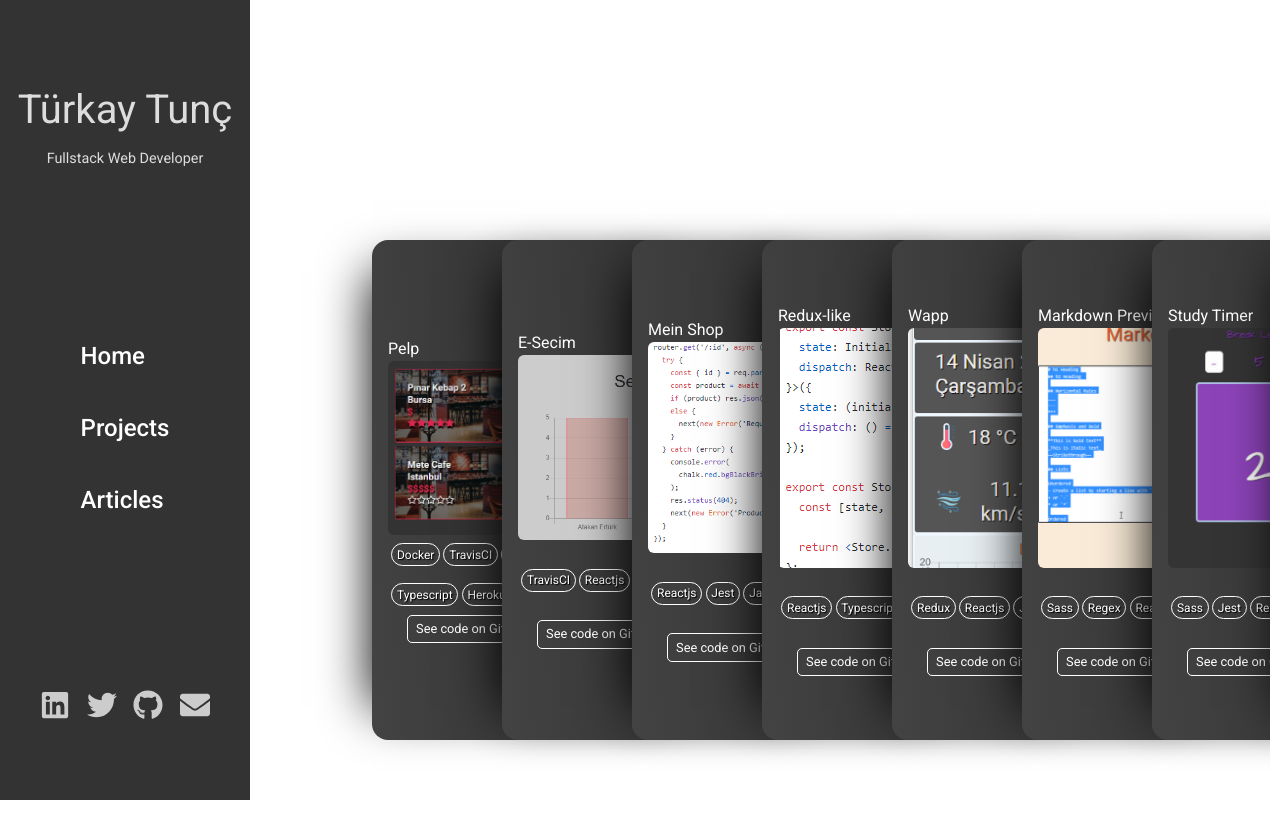
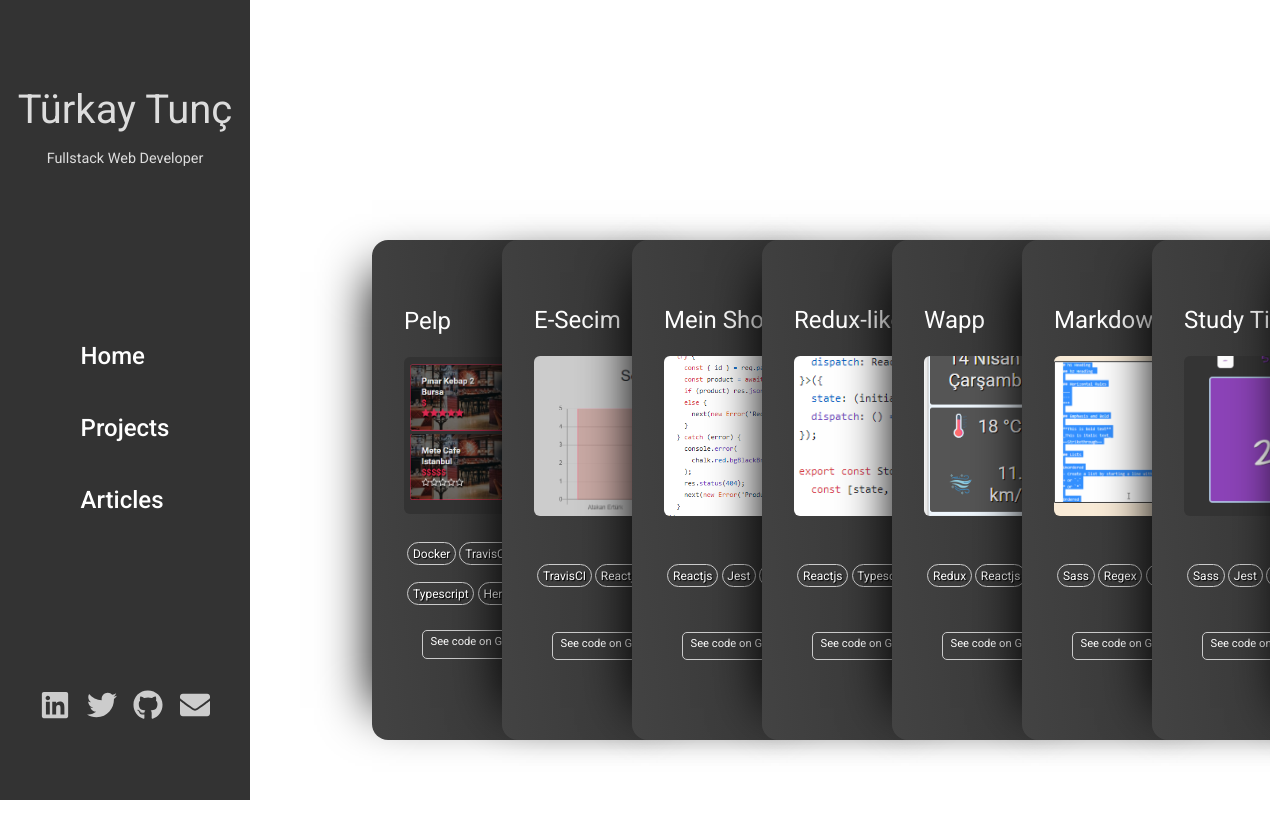
Before and after one commit to turkaytunc/portfolio, a React (Create React App) app: page /portfolio/projects in a window 1280 px wide. Shown: the top 838 px of the page. Built offline with nearby package versions, Linux system fonts and the light colour scheme.

Commit message:
update: margins and paddings

```diff
--- a/src/components/projects/project/Project.tsx
+++ b/src/components/projects/project/Project.tsx
@@ -1,6 +1,6 @@
 import React from 'react';
-import ProjectLinks from '../project-links/ProjectLinks';
-import ProjectTechs from '../project-techs/ProjectTechs';
+import ProjectLinks from './project-links/ProjectLinks';
+import ProjectTechs from './project-techs/ProjectTechs';
 import './project.scss';
 
 type ProjectProp = {
@@ -15,8 +15,8 @@ type ProjectProp = {
 const Project = ({ zIndex, imageSource, githubLink, techs, title, liveProjectLink }: ProjectProp) => {
   return (
     <div className="project-card" style={{ zIndex: zIndex! }}>
-      <header>{title}</header>
-      <div className="project-image-container max-h-36 max-w-36 rounded-md lg:max-h-60 lg:max-w-60 overflow-hidden">
+      <header className="text-md md:text-2xl mb-5">{title}</header>
+      <div className="project-image-container max-h-40 max-w-40 rounded-md overflow-hidden mb-5">
         <img src={`${process.env.PUBLIC_URL}/images/${imageSource}`} alt="project" />
       </div>
       <ProjectTechs techs={techs} />
--- a/src/components/projects/project-links/project-links.scss
+++ b/src/components/projects/project/project-links/project-links.scss
@@ -1,11 +1,12 @@
 .project-links-container {
   display: flex;
-  font-size: 0.8rem;
+  font-size: 0.7rem;
   justify-content: space-around;
   height: 1.8rem;
+  margin: 1rem 0;
 
   div {
-    border: 1px solid white;
+    border: 1px solid #ccc;
     padding: 0.2rem 0.5rem;
     border-radius: 5px;
     background-color: transparent;
--- a/src/components/projects/project-techs/project-techs.scss
+++ b/src/components/projects/project/project-techs/project-techs.scss
@@ -9,7 +9,7 @@
 .project-tech {
   margin-left: 0.2rem;
   font-size: 0.75rem;
-  border: 1px solid white;
+  border: 1px solid #ccc;
   padding: 0.1rem 0.3rem;
   border-radius: 2rem;
   text-shadow: 1px 1px 1px black;
--- a/src/components/projects/project/project.scss
+++ b/src/components/projects/project/project.scss
@@ -1,9 +1,9 @@
 .project-card {
-  min-height: 400px;
-  max-height: 400px;
+  min-height: 450px;
+  max-height: 450px;
   min-width: 300px;
   max-width: 300px;
-  padding: 1rem;
+  padding: 1rem 2rem;
   background: linear-gradient(85deg, #434343, #262626);
   box-shadow: -2rem 0 3rem -2rem #000;
   color: white;
--- a/src/utils/projectsData.json
+++ b/src/utils/projectsData.json
@@ -55,7 +55,7 @@
     "githubLink": "https://github.com/turkaytunc/rest-api-practice"
   },
   {
-    "title": "First Person Character Controller",
+    "title": "F-P Character Controller",
     "imageSource": "fps-controller.png",
     "techs": ["C#", "Unity"],
     "githubLink": "https://github.com/turkaytunc/3D-character-controller"
```
Also changed, not shown: src/components/projects/project/project-links/ProjectLinks.tsx (renamed from src/components/projects/project-links/ProjectLinks.tsx), src/components/projects/project/project-techs/ProjectTechs.tsx (renamed from src/components/projects/project-techs/ProjectTechs.tsx).
